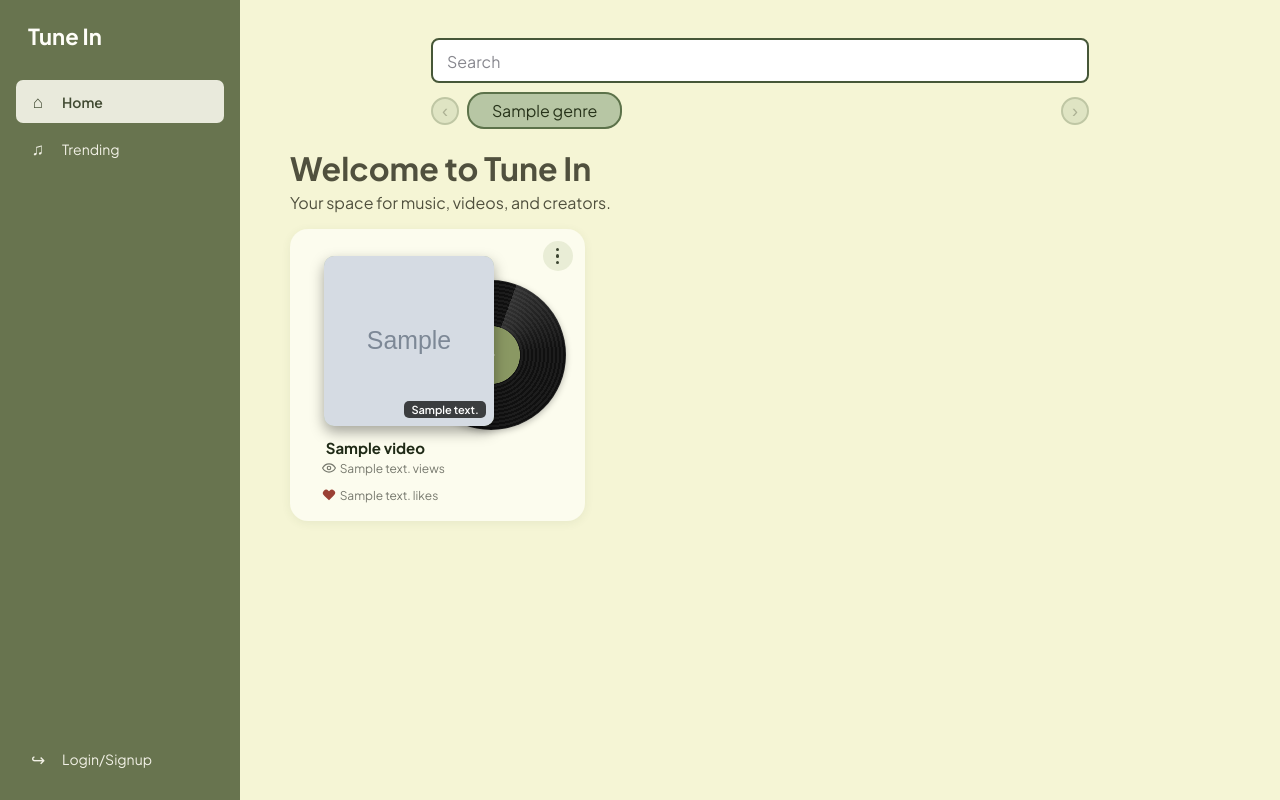
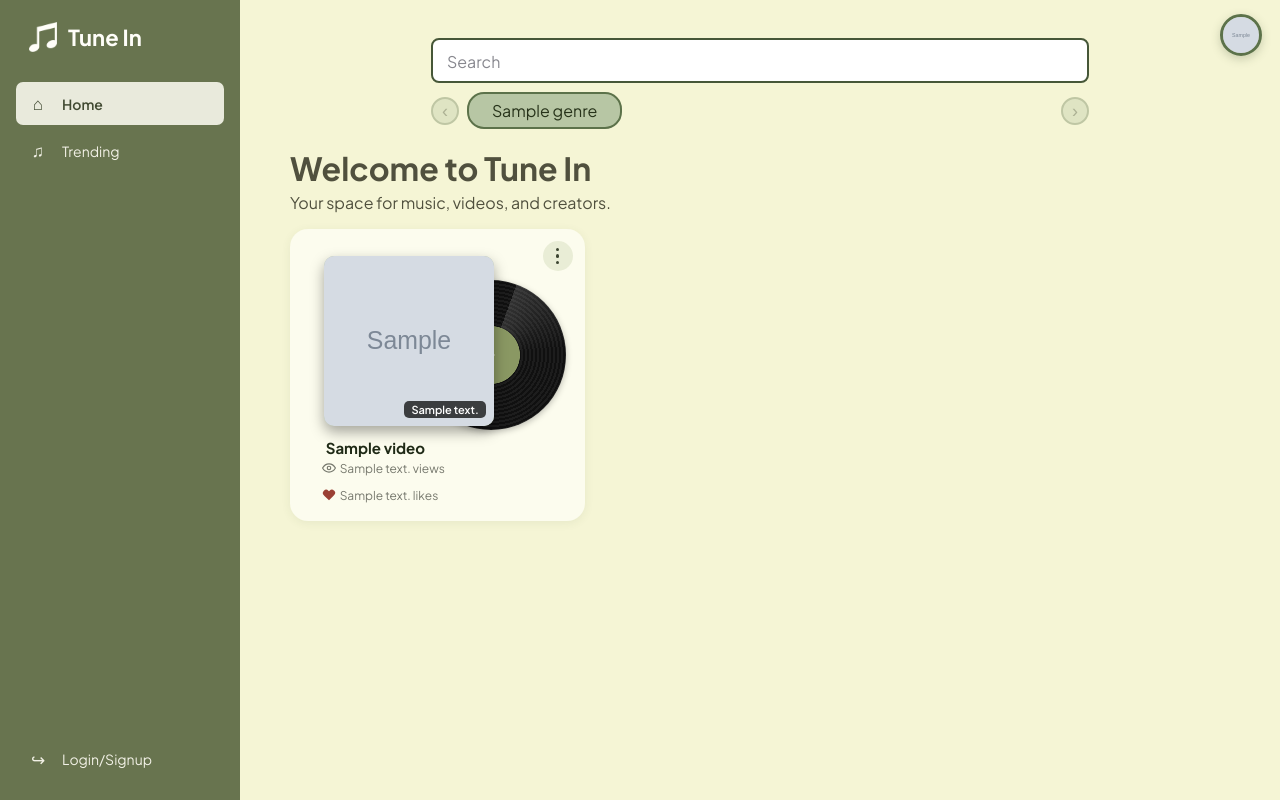
Before and after one commit to CSCI-5117-F26/developing-the-interactive-web-project-1-group-4, a Python web app: template src/developing-the-interactive-web-project-1-group-4/templates/home.html in a window 1280 px wide. Run offline with Jinja, Linux system fonts and the light colour scheme; the template is opened without the code that fills it: most values are stand-ins (such as "Sample title", 1, 10 or a date in 2020); grey boxes marked "Sample" are stand-in pictures; some libraries are stand-ins or nearby versions.

Commit message:
Add sidebar logo and top-right profile avatar

```diff
--- /dev/null
+++ b/src/developing-the-interactive-web-project-1-group-4/static/css/topbar-avatar.css
@@ -0,0 +1,47 @@
+/* Sidebar logo (note + text) */
+.sidebar-logo {
+    display: flex;
+    align-items: center;
+    gap: 10px;
+}
+.sidebar-logo-img {
+    width: 30px;
+    height: 30px;
+    object-fit: contain;
+    flex: 0 0 auto;
+}
+
+/* Top-right profile avatar (all pages) */
+.topbar-avatar {
+    position: fixed;
+    top: 14px;
+    right: 18px;
+    z-index: 90;
+    display: grid;
+    place-items: center;
+    width: 42px;
+    height: 42px;
+    border-radius: 50%;
+    border: 3px solid #5c724a;
+    overflow: hidden;
+    background: linear-gradient(135deg, #b7c6a4, #8a9863);
+    color: #27331a;
+    font-size: 18px;
+    font-weight: 800;
+    text-transform: uppercase;
+    box-shadow: 0 3px 10px rgba(70, 87, 56, .25);
+    transition: transform .2s ease, box-shadow .2s ease;
+}
+.topbar-avatar:hover {
+    transform: translateY(-2px);
+    box-shadow: 0 6px 14px rgba(70, 87, 56, .3);
+}
+.topbar-avatar img {
+    width: 100%;
+    height: 100%;
+    object-fit: cover;
+    display: block;
+}
+@media (max-width: 768px) {
+    .topbar-avatar { top: 10px; right: 12px; width: 38px; height: 38px; font-size: 16px; }
+}
--- a/src/developing-the-interactive-web-project-1-group-4/templates/base.html
+++ b/src/developing-the-interactive-web-project-1-group-4/templates/base.html
@@ -18,12 +18,18 @@
         href="{{ url_for('static', filename='css/feedback.css') }}">
     <link rel="stylesheet"
         href="{{ url_for('static', filename='css/pure-compat.css') }}">
+    <link rel="stylesheet" href="{{ url_for('static', filename='css/topbar-avatar.css') }}">
 </head>
 <body>
     {% block sidebar %}
         {% include "sidebar.html" %}
     {% endblock %}
 
+    {% if nav_user %}
+    <a class="topbar-avatar" href="{{ url_for('profilePage.profile_page') }}" title="{{ nav_user.username }}" aria-label="My profile">
+        {% if nav_user.picture %}<img src="{{ nav_user.picture }}" alt="">{% else %}<span>{{ nav_user.initial }}</span>{% endif %}
+    </a>
+    {% endif %}
     <main class="main-page-colors">
         {% block content %}{% endblock %}
     </main>
--- a/src/developing-the-interactive-web-project-1-group-4/templates/sidebar.html
+++ b/src/developing-the-interactive-web-project-1-group-4/templates/sidebar.html
@@ -1,6 +1,6 @@
 {% set currentPage = request.endpoint or "" %}
 <aside class="sidebar">
-    <a class="sidebar-logo" href="/">Tune In</a>
+            <a class="sidebar-logo" href="/"><img class="sidebar-logo-img" src="{{ url_for('static', filename='images/logo-note.png') }}" alt=""><span>Tune In</span></a>
 
     <nav class="sidebar-nav">
         <a href="/" class="sidebar-link" id="homeMenuOption"><span>⌂</span> Home</a>
```
Also changed, not shown: src/developing-the-interactive-web-project-1-group-4/__init__.py (+19 -0 lines), src/developing-the-interactive-web-project-1-group-4/static/images/logo-note.png (added).
